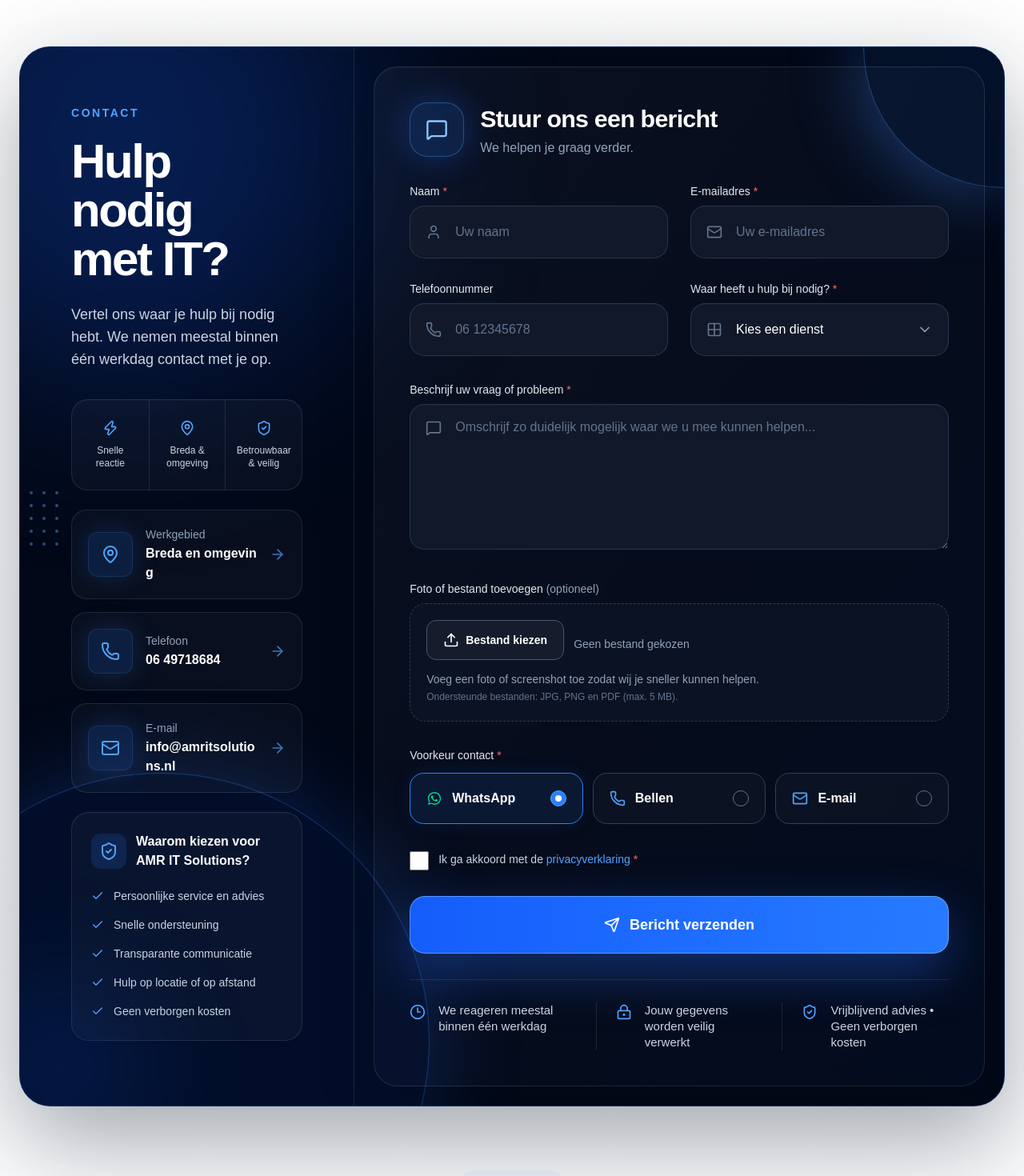
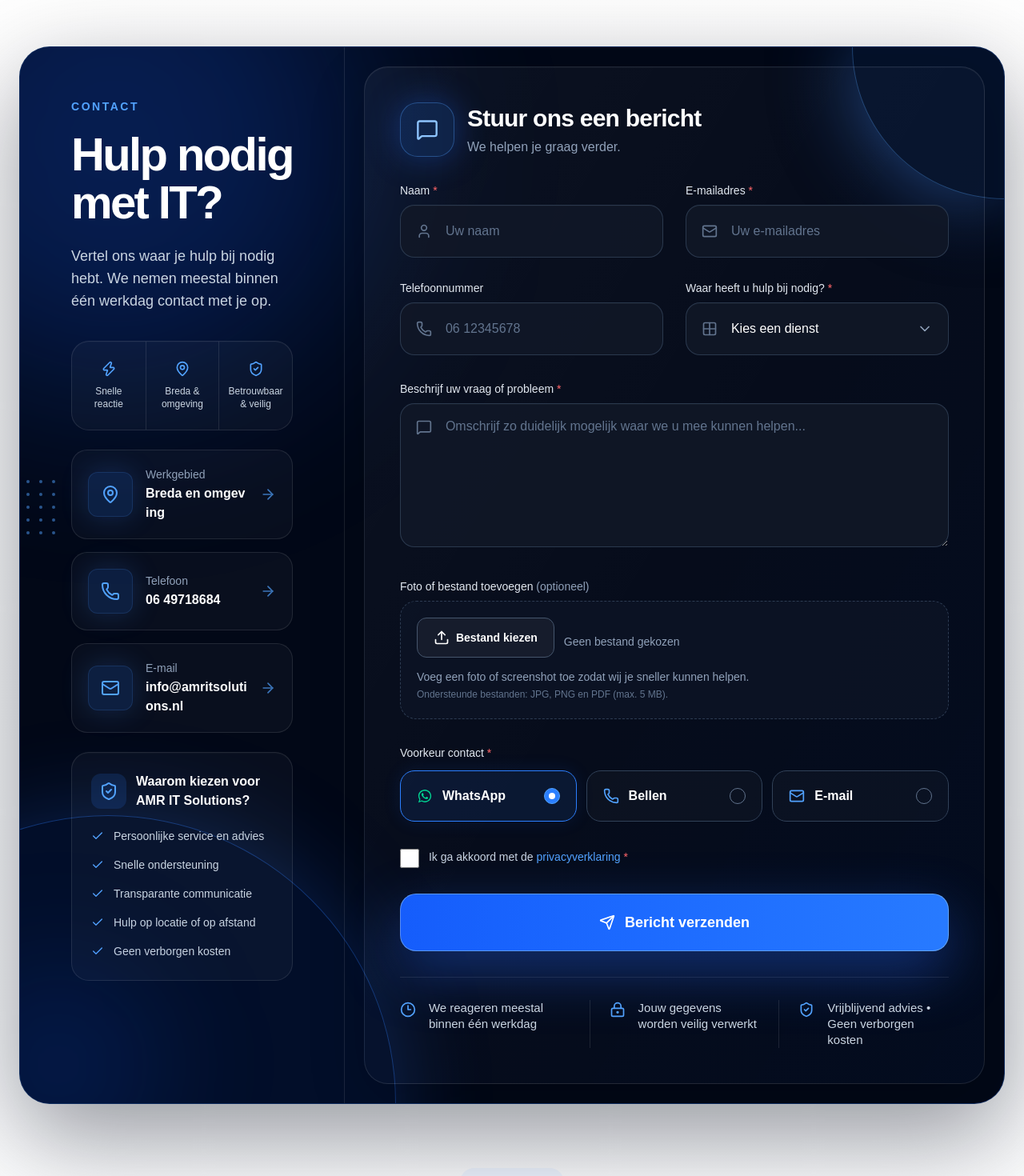
Before and after one commit to amritsolutions/amr-it-solutions, a Next.js app: page / in a window 1280 px wide. Shown: the part 4320-5790 px from the top of the page at 80% size. Built offline with nearby package versions, Linux system fonts and the light colour scheme.

Commit message:
zoek serch

```diff
--- a/components/Contact.tsx
+++ b/components/Contact.tsx
@@ -52,7 +52,7 @@ const benefits = [
 ];
 
 const inputClass =
-  "min-h-[66px] w-full rounded-[1.15rem] border border-slate-700/75 bg-[#121a2b]/95 px-5 py-4 text-white shadow-[inset_0_1px_0_rgba(255,255,255,0.025)] outline-none transition duration-300 placeholder:text-slate-500 hover:border-slate-600 hover:bg-[#152036] focus:border-blue-400 focus:bg-[#152036] focus:ring-4 focus:ring-blue-500/15";
+  "min-h-[66px] w-full rounded-[18px] border border-slate-700/80 bg-[#111827]/90 px-5 py-4 text-white shadow-[inset_0_1px_0_rgba(255,255,255,0.025)] outline-none transition-all duration-300 placeholder:text-slate-500 hover:border-slate-600 hover:bg-[#131d31] focus:border-blue-400 focus:bg-[#131d31] focus:ring-4 focus:ring-blue-500/15";
 
 export default function Contact() {
   const [sent, setSent] = useState(false);
@@ -122,30 +122,27 @@ export default function Contact() {
       id="contact"
       className="overflow-hidden bg-gradient-to-b from-white via-slate-50/70 to-white py-20 sm:py-24"
     >
-      <div className="mx-auto max-w-[1536px] px-3 sm:px-5 lg:px-6">
-        <div className="relative overflow-hidden rounded-[2.4rem] border border-blue-500/30 bg-[#020817] text-white shadow-[0_42px_120px_rgba(15,23,42,0.38)] ring-1 ring-white/[0.025]">
-          <div className="pointer-events-none absolute -left-44 -top-48 h-[38rem] w-[38rem] rounded-full bg-blue-600/25 blur-[120px]" />
-          <div className="pointer-events-none absolute -bottom-64 -left-40 h-[42rem] w-[42rem] rounded-full border border-blue-500/35 bg-blue-600/[0.08] shadow-[0_0_115px_rgba(37,99,235,0.26)]" />
-          <div className="pointer-events-none absolute right-0 top-0 h-44 w-44 rounded-bl-full border-b border-l border-blue-400/35 bg-blue-500/[0.08] shadow-[0_0_95px_rgba(59,130,246,0.48)]" />
+      <div className="mx-auto max-w-[1500px] px-4 sm:px-6">
+        <div className="relative overflow-hidden rounded-[38px] border border-blue-500/30 bg-[#020817] text-white shadow-[0_40px_120px_rgba(2,8,23,0.42)] ring-1 ring-white/[0.03]">
+          <div className="pointer-events-none absolute -left-48 -top-48 h-[620px] w-[620px] rounded-full bg-blue-600/25 blur-[120px]" />
+          <div className="pointer-events-none absolute -bottom-[360px] -left-[250px] h-[720px] w-[720px] rounded-full border border-blue-500/35 bg-blue-600/[0.08] shadow-[0_0_120px_rgba(37,99,235,0.28)]" />
+          <div className="pointer-events-none absolute right-0 top-0 h-[190px] w-[190px] rounded-bl-full border-b border-l border-blue-400/35 bg-blue-500/[0.08] shadow-[0_0_100px_rgba(59,130,246,0.50)]" />
 
-          <div className="relative grid lg:grid-cols-[0.68fr_1.32fr]">
-            <aside className="relative border-b border-white/10 px-7 py-12 sm:px-10 lg:border-b-0 lg:border-r lg:px-12 lg:py-16 xl:px-16 xl:py-18">
-              <div className="pointer-events-none absolute -left-1 top-[42%] grid grid-cols-4 gap-3 opacity-45">
+          <div className="relative grid lg:grid-cols-[0.66fr_1.34fr]">
+            <aside className="relative border-b border-white/10 px-7 py-12 sm:px-10 lg:border-b-0 lg:border-r lg:px-12 lg:py-16 xl:px-16">
+              <div className="pointer-events-none absolute -left-2 top-[41%] grid grid-cols-4 gap-3 opacity-50">
                 {Array.from({ length: 20 }).map((_, index) => (
-                  <span
-                    key={index}
-                    className="h-1 w-1 rounded-full bg-blue-400"
-                  />
+                  <span key={index} className="h-1 w-1 rounded-full bg-blue-400" />
                 ))}
               </div>
 
-              <div className="pointer-events-none absolute -bottom-16 -left-16 h-56 w-56 rounded-full bg-blue-600/15 blur-[70px]" />
+              <div className="pointer-events-none absolute -bottom-20 -left-20 h-64 w-64 rounded-full bg-blue-600/15 blur-[75px]" />
 
               <p className="text-sm font-bold uppercase tracking-[0.18em] text-blue-400">
                 Contact
               </p>
 
-              <h2 className="mt-5 max-w-md text-4xl font-extrabold tracking-[-0.04em] sm:text-5xl xl:text-[3.75rem] xl:leading-[1.02]">
+              <h2 className="mt-5 max-w-md text-4xl font-extrabold tracking-[-0.045em] sm:text-5xl xl:text-[58px] xl:leading-[1.03]">
                 Hulp nodig
                 <br />
                 met IT?
@@ -156,7 +153,7 @@ export default function Contact() {
                 één werkdag contact met je op.
               </p>
 
-              <div className="mt-9 grid grid-cols-3 overflow-hidden rounded-[1.3rem] border border-white/10 bg-white/[0.03] shadow-[inset_0_1px_0_rgba(255,255,255,0.025)]">
+              <div className="mt-9 grid grid-cols-3 overflow-hidden rounded-[22px] border border-white/10 bg-white/[0.03] shadow-[inset_0_1px_0_rgba(255,255,255,0.025)]">
                 {[
                   [Zap, "Snelle reactie"],
                   [MapPin, "Breda & omgeving"],
@@ -167,7 +164,7 @@ export default function Contact() {
                   return (
                     <div
                       key={String(label)}
-                      className={`flex min-h-[112px] flex-col items-center justify-center gap-2.5 px-3 text-center transition hover:bg-white/[0.025] ${
+                      className={`flex min-h-[110px] flex-col items-center justify-center gap-2.5 px-3 text-center transition-colors duration-300 hover:bg-white/[0.025] ${
                         index > 0 ? "border-l border-white/10" : ""
                       }`}
                     >
@@ -202,7 +199,7 @@ export default function Contact() {
                 />
               </div>
 
-              <div className="mt-6 rounded-[1.35rem] border border-white/10 bg-white/[0.03] p-6 shadow-[inset_0_1px_0_rgba(255,255,255,0.025)]">
+              <div className="mt-6 rounded-[22px] border border-white/10 bg-white/[0.03] p-6 shadow-[inset_0_1px_0_rgba(255,255,255,0.025)]">
                 <div className="flex items-center gap-3">
                   <span className="flex h-11 w-11 shrink-0 items-center justify-center rounded-xl bg-blue-500/15 text-blue-400">
                     <ShieldCheck className="h-6 w-6" />
@@ -226,18 +223,18 @@ export default function Contact() {
               </div>
             </aside>
 
-            <div className="relative px-4 py-4 sm:px-5 sm:py-5 lg:px-6 lg:py-6">
+            <div className="relative p-4 sm:p-5 lg:p-6">
               <form
                 onSubmit={handleSubmit}
                 encType="multipart/form-data"
-                className="space-y-8 rounded-[1.85rem] border border-white/10 bg-gradient-to-br from-white/[0.04] via-white/[0.02] to-blue-500/[0.035] p-7 shadow-[0_22px_70px_rgba(0,0,0,0.18),inset_0_1px_0_rgba(255,255,255,0.035)] sm:p-9 lg:p-10 xl:p-11"
+                className="space-y-8 rounded-[30px] border border-white/10 bg-gradient-to-br from-white/[0.045] via-white/[0.02] to-blue-500/[0.035] p-7 shadow-[0_22px_70px_rgba(0,0,0,0.20),inset_0_1px_0_rgba(255,255,255,0.04)] sm:p-9 lg:p-10 xl:p-11"
               >
-                <div className="flex items-center gap-5">
-                  <span className="flex h-[68px] w-[68px] shrink-0 items-center justify-center rounded-[1.4rem] border border-blue-400/35 bg-blue-500/15 text-blue-300 shadow-[0_0_40px_rgba(37,99,235,0.36)]">
+                <div className="flex items-center gap-4">
+                  <span className="flex h-[68px] w-[68px] shrink-0 items-center justify-center rounded-[22px] border border-blue-400/35 bg-blue-500/15 text-blue-300 shadow-[0_0_42px_rgba(37,99,235,0.38)]">
                     <MessageSquare className="h-7 w-7" />
                   </span>
                   <div>
-                    <h3 className="text-2xl font-extrabold tracking-tight text-white sm:text-[1.9rem]">
+                    <h3 className="text-2xl font-extrabold tracking-tight text-white sm:text-[30px]">
                       Stuur ons een bericht
                     </h3>
                     <p className="mt-1 text-slate-400">
@@ -335,7 +332,7 @@ export default function Contact() {
                     placeholder="Omschrijf zo duidelijk mogelijk waar we u mee kunnen helpen..."
                     rows={6}
                     required
-                    className={`${inputClass} min-h-[182px] resize-y pl-14`}
+                    className={`${inputClass} min-h-[180px] resize-y pl-14`}
                   />
                 </Field>
 
@@ -345,7 +342,7 @@ export default function Contact() {
                     <span className="text-slate-400">(optioneel)</span>
                   </p>
 
-                  <div className="rounded-[1.25rem] border border-dashed border-slate-700/90 bg-[#0d1526]/80 p-5 transition duration-300 hover:border-blue-400/55 hover:bg-[#101a2d]">
+                  <div className="rounded-[20px] border border-dashed border-slate-700/90 bg-[#0d1526]/80 p-5 transition-all duration-300 hover:border-blue-400/55 hover:bg-[#101a2d]">
                     <input
                       ref={fileRef}
                       type="file"
@@ -358,7 +355,7 @@ export default function Contact() {
                     <button
                       type="button"
                       onClick={() => fileRef.current?.click()}
-                      className="inline-flex items-center gap-2 rounded-xl border border-slate-600 bg-white/[0.045] px-5 py-3.5 text-sm font-semibold text-white transition duration-300 hover:-translate-y-0.5 hover:border-blue-400 hover:bg-blue-500/10"
+                      className="inline-flex items-center gap-2 rounded-xl border border-slate-600 bg-white/[0.045] px-5 py-3.5 text-sm font-semibold text-white transition-all duration-300 hover:-translate-y-0.5 hover:border-blue-400 hover:bg-blue-500/10"
                     >
                       <Upload className="h-5 w-5" />
                       Bestand kiezen
@@ -417,7 +414,7 @@ export default function Contact() {
                     name="privacyAccepted"
                     value="yes"
                     required
-                    className="mt-0.5 h-6 w-6 shrink-0 cursor-pointer rounded-md border-2 border-slate-500 bg-slate-900 text-blue-600 accent-blue-600 shadow-sm focus:ring-4 focus:ring-blue-500/20 focus:ring-offset-0"
+                    className="mt-0.5 h-6 w-6 shrink-0 cursor-pointer rounded-md border-2 border-slate-500 bg-slate-900 text-blue-600 accent-blue-600 focus:ring-4 focus:ring-blue-500/20 focus:ring-offset-0"
                   />
                   <span>
                     Ik ga akkoord met de{" "}
@@ -434,7 +431,7 @@ export default function Contact() {
                 <button
                   type="submit"
                   disabled={submitting}
-                  className="group inline-flex min-h-[72px] w-full items-center justify-center gap-3 rounded-[1.2rem] border border-blue-300/55 bg-gradient-to-r from-blue-600 via-blue-500 to-blue-700 bg-[length:235%_100%] px-6 py-4 text-lg font-extrabold text-white shadow-[0_24px_65px_rgba(37,99,235,0.42)] transition duration-300 hover:-translate-y-1 hover:bg-[position:100%_0] hover:shadow-[0_34px_82px_rgba(37,99,235,0.56)] disabled:cursor-not-allowed disabled:opacity-60 disabled:hover:translate-y-0"
+                  className="group inline-flex min-h-[72px] w-full items-center justify-center gap-3 rounded-[20px] border border-blue-300/55 bg-gradient-to-r from-blue-600 via-blue-500 to-blue-700 bg-[length:235%_100%] px-6 py-4 text-lg font-extrabold text-white shadow-[0_26px_70px_rgba(37,99,235,0.44)] transition-all duration-300 hover:-translate-y-1 hover:bg-[position:100%_0] hover:shadow-[0_36px_90px_rgba(37,99,235,0.58)] disabled:cursor-not-allowed disabled:opacity-60 disabled:hover:translate-y-0"
                 >
                   <Send className="h-5 w-5 transition-transform duration-300 group-hover:-translate-y-0.5 group-hover:translate-x-0.5" />
                   {submitting ? "Bericht verzenden..." : "Bericht verzenden"}
@@ -501,7 +498,7 @@ export default function Contact() {
 
               <div className="mt-6 space-y-3">
                 {locations.map((location) => (
-                  <div key={location} className="flex items-center gap-5">
+                  <div key={location} className="flex items-center gap-4">
                     <div className="flex h-11 w-11 shrink-0 items-center justify-center rounded-xl bg-blue-50 text-blue-600">
                       <MapPin className="h-5 w-5" />
                     </div>
@@ -550,11 +547,11 @@ function ContactCard({
   value: string;
 }) {
   const className =
-    "group flex min-h-[84px] items-center gap-4 rounded-[1.2rem] border border-white/10 bg-white/[0.03] p-5 transition duration-300 hover:-translate-y-1 hover:border-blue-400/45 hover:bg-white/[0.06] hover:shadow-[0_20px_42px_rgba(0,0,0,0.18)]";
+    "group flex min-h-[86px] items-center gap-4 rounded-[20px] border border-white/10 bg-white/[0.03] p-5 transition-all duration-300 hover:-translate-y-1 hover:border-blue-400/45 hover:bg-white/[0.06] hover:shadow-[0_20px_46px_rgba(0,0,0,0.20)]";
 
   const content = (
     <>
-      <span className="flex h-14 w-14 shrink-0 items-center justify-center rounded-xl border border-blue-400/15 bg-blue-500/15 text-blue-400 shadow-[0_0_32px_rgba(59,130,246,0.20)] transition duration-300 group-hover:scale-105 group-hover:bg-blue-500 group-hover:text-white">
+      <span className="flex h-14 w-14 shrink-0 items-center justify-center rounded-xl border border-blue-400/15 bg-blue-500/15 text-blue-400 shadow-[0_0_34px_rgba(59,130,246,0.22)] transition-all duration-300 group-hover:scale-105 group-hover:bg-blue-500 group-hover:text-white">
         {icon}
       </span>
       <span className="min-w-0">
@@ -612,7 +609,7 @@ function PreferenceOption({
 }) {
   return (
     <label
-      className={`flex min-h-[64px] cursor-pointer items-center gap-3 rounded-[1.1rem] border px-5 py-4 transition duration-300 ${
+      className={`flex min-h-[64px] cursor-pointer items-center gap-3 rounded-[18px] border px-5 py-4 transition-all duration-300 ${
         selected
           ? "border-blue-500 bg-blue-500/10 shadow-[0_0_22px_rgba(37,99,235,0.12)]"
           : "border-slate-700 bg-white/[0.025] hover:border-slate-600 hover:bg-white/[0.05]"
```
